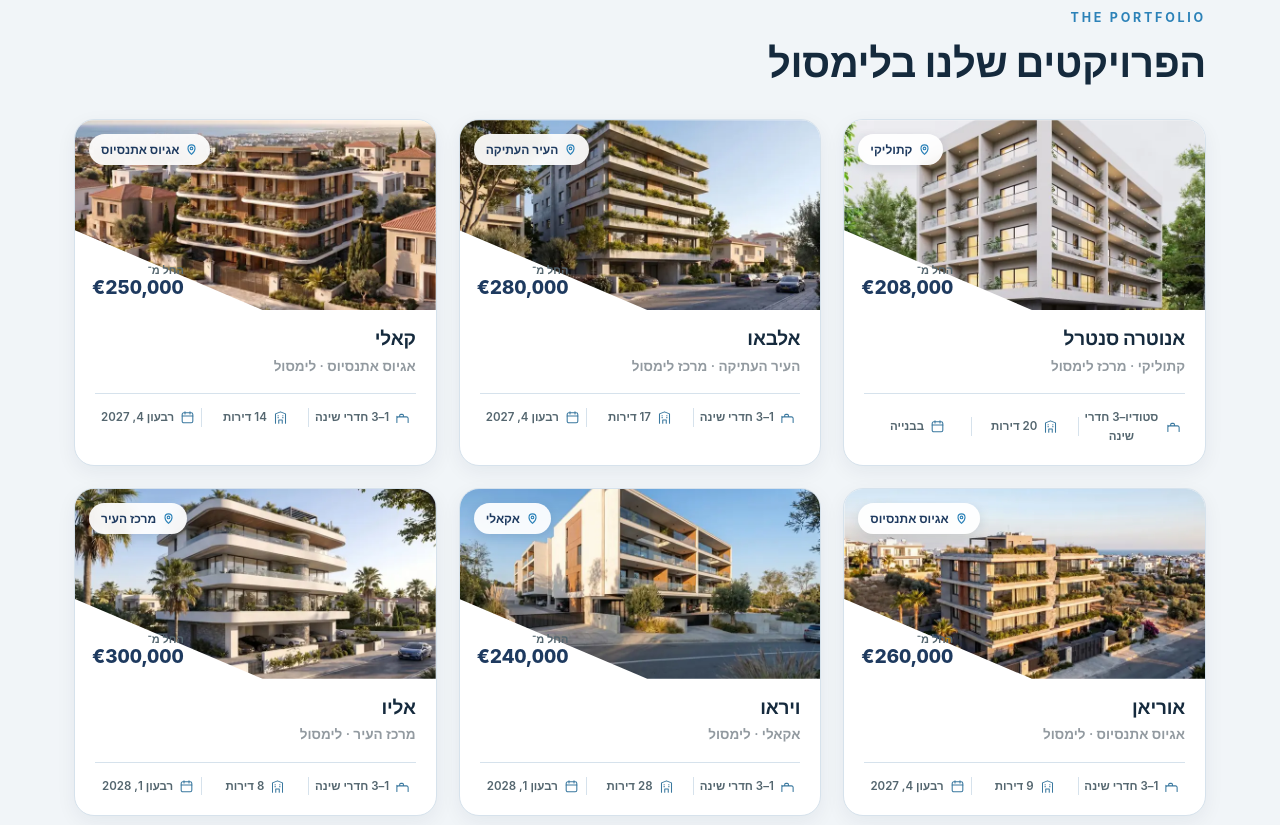
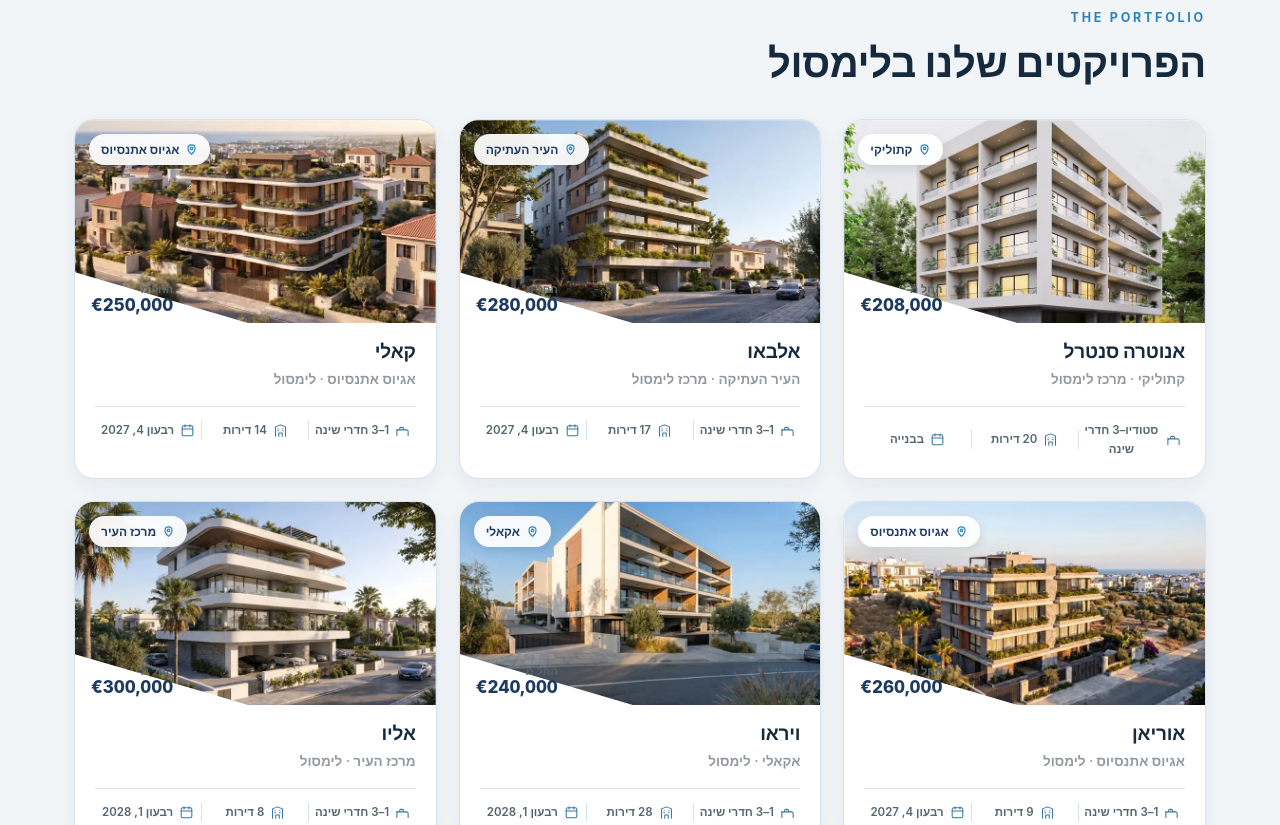
Before and after one commit to tomer-ov/limaprime-site, a plain HTML site: page index.html in a window 1280 px wide. Shown: the part 1340-2165 px from the top of the page. Drawn offline with Linux system fonts and the light colour scheme.

Commit message:
Cards: measured fixes - 16:9 aspect, shallow cut (48%/75%), compact price
Co-Authored-By: Claude Opus 4.8 <noreply@anthropic.com>

```diff
--- a/assets/style.css
+++ b/assets/style.css
@@ -93,7 +93,7 @@ section{padding:88px 0}
 .grid-cards{display:grid;grid-template-columns:repeat(3,1fr);gap:22px;margin-top:34px}
 .card{background:var(--surface);border:1px solid var(--line);border-radius:18px;overflow:hidden;display:flex;flex-direction:column;transition:transform .2s,box-shadow .25s,border-color .2s}
 .card:hover{transform:translateY(-4px);box-shadow:0 18px 40px rgb(var(--shadow)/.14);border-color:var(--teal-soft)}
-.card-img{position:relative;aspect-ratio:1.9;overflow:hidden}
+.card-img{position:relative;aspect-ratio:16/9;overflow:hidden}
 .card-img img{width:100%;height:100%;object-fit:cover;transition:transform .5s}
 .card:hover .card-img img{transform:scale(1.05)}
 .flag{position:absolute;inset-block-start:12px;inset-inline-start:12px;background:var(--brand);color:#fff;font-size:12px;font-weight:700;padding:5px 11px;border-radius:7px}
@@ -286,9 +286,9 @@ body.has-lead-bar{padding-block-end:84px}
 }
 .card-badge{position:absolute;top:14px;left:14px;right:auto;display:inline-flex;align-items:center;gap:6px;background:color-mix(in srgb,var(--surface) 93%,transparent);-webkit-backdrop-filter:blur(6px);backdrop-filter:blur(6px);color:var(--brand-ink);font-size:12px;font-weight:700;padding:6px 12px;border-radius:999px;box-shadow:0 4px 12px rgb(20 41 60/.12);z-index:2}
 .card-badge svg{width:13px;height:13px;stroke:var(--teal);stroke-width:2;fill:none;stroke-linecap:round;stroke-linejoin:round}
-.card-price{position:absolute;bottom:11px;left:17px;background:none;box-shadow:none;padding:0;border-radius:0;display:flex;flex-direction:column;align-items:flex-start;line-height:1.16;z-index:3}
+.card-price{position:absolute;bottom:8px;left:16px;background:none;box-shadow:none;padding:0;border-radius:0;display:flex;flex-direction:column;align-items:flex-start;line-height:1.14;z-index:3}
 .card-price span{font-size:11px;color:var(--muted);font-weight:600}
-.card-price b{font-size:19px;color:var(--brand-ink);font-weight:800;font-variant-numeric:tabular-nums}
+.card-price b{font-size:17px;color:var(--brand-ink);font-weight:800;font-variant-numeric:tabular-nums}
 .card-price--txt{padding:0}
 .card-price--txt b{font-size:14px}
 .card-body{padding:18px 20px 20px}
@@ -301,4 +301,4 @@ body.has-lead-bar{padding-block-end:84px}
 .card-specs .spec + .spec{border-inline-start:1px solid var(--line)}
 .card-specs .spec svg{width:15px;height:15px;stroke:color-mix(in srgb,var(--teal) 66%,var(--muted));stroke-width:1.7;fill:none;stroke-linecap:round;stroke-linejoin:round;flex:0 0 auto}
 
-.card-img img{clip-path:polygon(0 0,100% 0,100% 100%,52% 100%,0 58%)}
+.card-img img{clip-path:polygon(0 0,100% 0,100% 100%,48% 100%,0 75%)}
```
Also changed, not shown: index.html (+2 -2 lines), projects/alveo/index.html (+2 -2 lines), projects/anotera/index.html (+2 -2 lines), projects/caeli/index.html (+2 -2 lines), projects/delta/index.html (+2 -2 lines), projects/elio/index.html (+2 -2 lines), projects/evora/index.html (+2 -2 lines), projects/orien/index.html (+2 -2 lines), projects/seya/index.html (+2 -2 lines), projects/vireo/index.html (+2 -2 lines).
